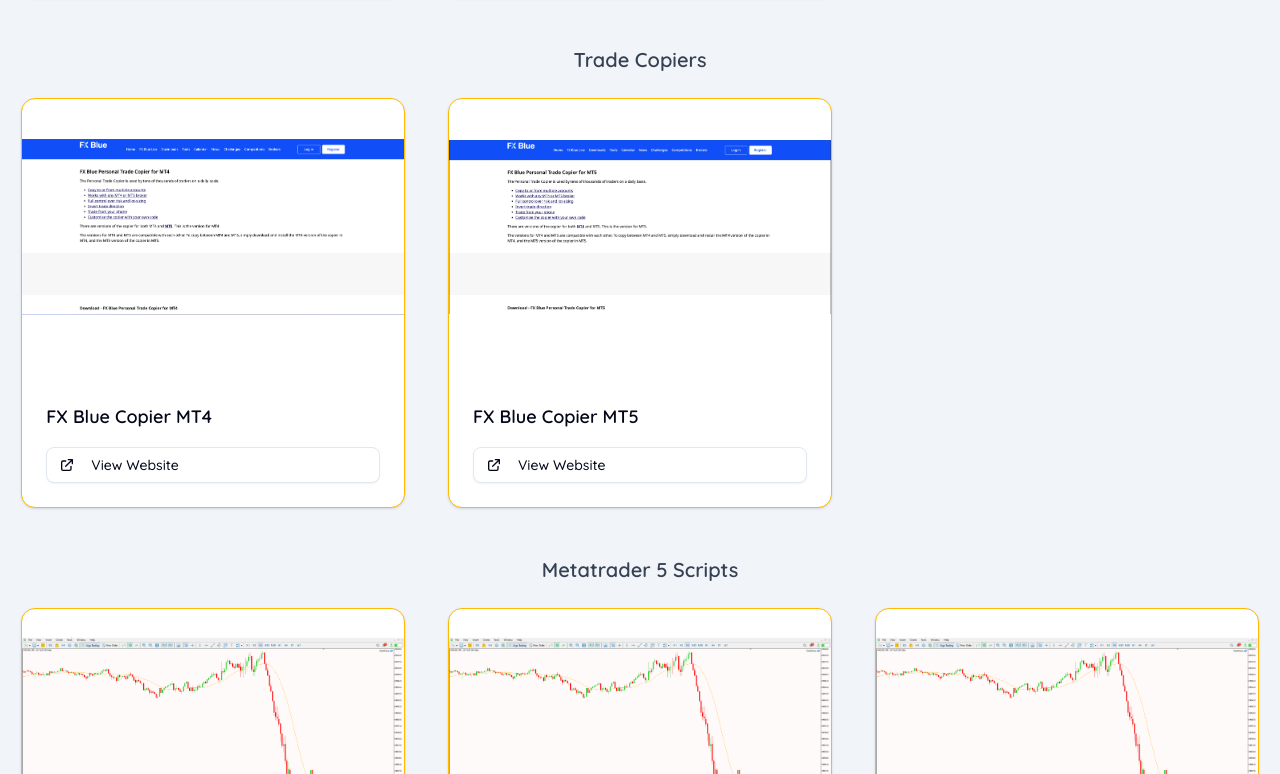
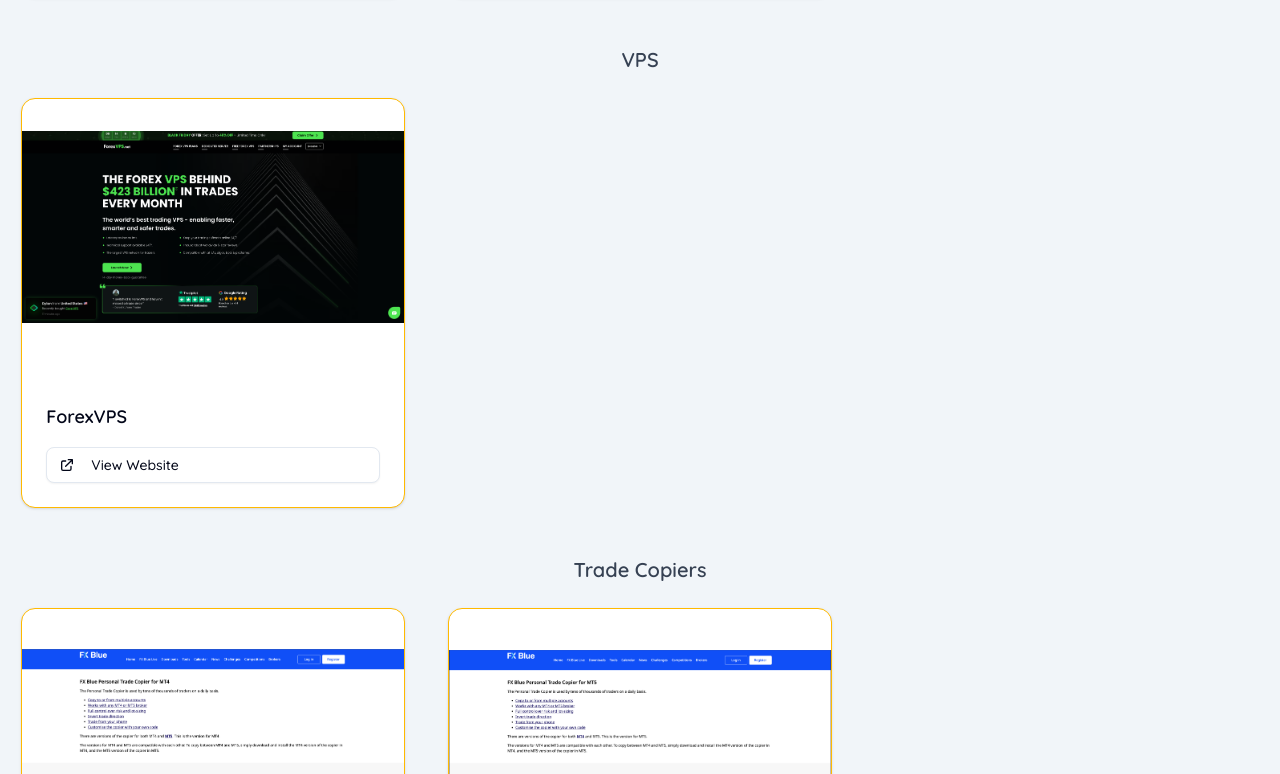
Before and after one commit to lennykioko/lennykioko.github.io, a Next.js app: page / in a window 1280 px wide. Shown: the part 3046-3820 px from the top of the page. Built offline with nearby package versions, Linux system fonts and the light colour scheme.

Commit message:
Add VPS and disclaimer

```diff
--- a/app/page.tsx
+++ b/app/page.tsx
@@ -1,4 +1,5 @@
 import { Metadata } from "next";
+import Disclaimer from "../components/Disclaimer";
 import Footer from "../components/Footer";
 import Header from "../components/Header";
 import Jumbotron from "../components/Jumbotron";
@@ -32,6 +33,7 @@
         <Skills />
         <Resources />
       </main>
+      <Disclaimer />
       <Footer />
     </div>
   );
--- /dev/null
+++ b/components/Disclaimer.tsx
@@ -0,0 +1,17 @@
+export default function Disclaimer() {
+  return (
+    <div className="w-full bg-slate-100 border-t border-slate-200">
+      <div className="max-w-6xl mx-auto px-4 py-6">
+        <p className="text-xs text-slate-600 text-center leading-relaxed">
+          <strong>Disclaimer:</strong> Trading forex and CFDs involves
+          significant risk and may not be suitable for all investors. The
+          content on this website is for informational purposes only and does
+          not constitute financial advice. Some links on this site are referral
+          or affiliate links, and I may earn a commission if you sign up through
+          them. Please trade responsibly and only risk what you can afford to
+          lose.
+        </p>
+      </div>
+    </div>
+  );
+}
--- a/components/Resources.tsx
+++ b/components/Resources.tsx
@@ -71,7 +71,17 @@
       {
         image: "/HFM.png",
         title: "HFM",
-        website: "https://www.hfm.com/ke/?refid=30473755",
+        website: "https://www.hfm.com/ke/en/?refid=30473755",
+      },
+    ],
+  },
+  {
+    title: "VPS",
+    items: [
+      {
+        image: "/forexvps.png",
+        title: "ForexVPS",
+        website: " https://portal.forexvps.net/raf.php?raf=35039",
       },
     ],
   },
```
Also changed, not shown: public/forexvps.png (added).
